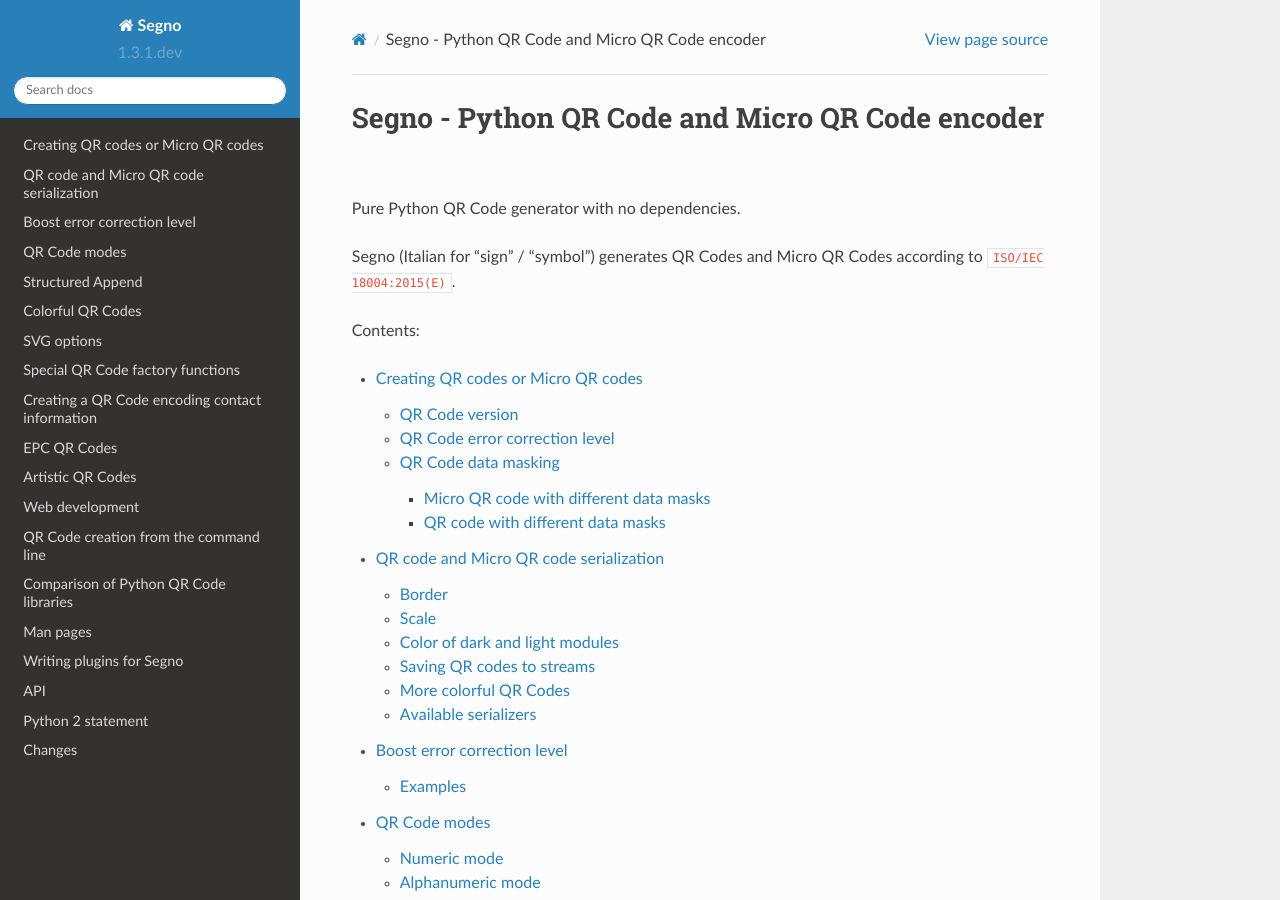
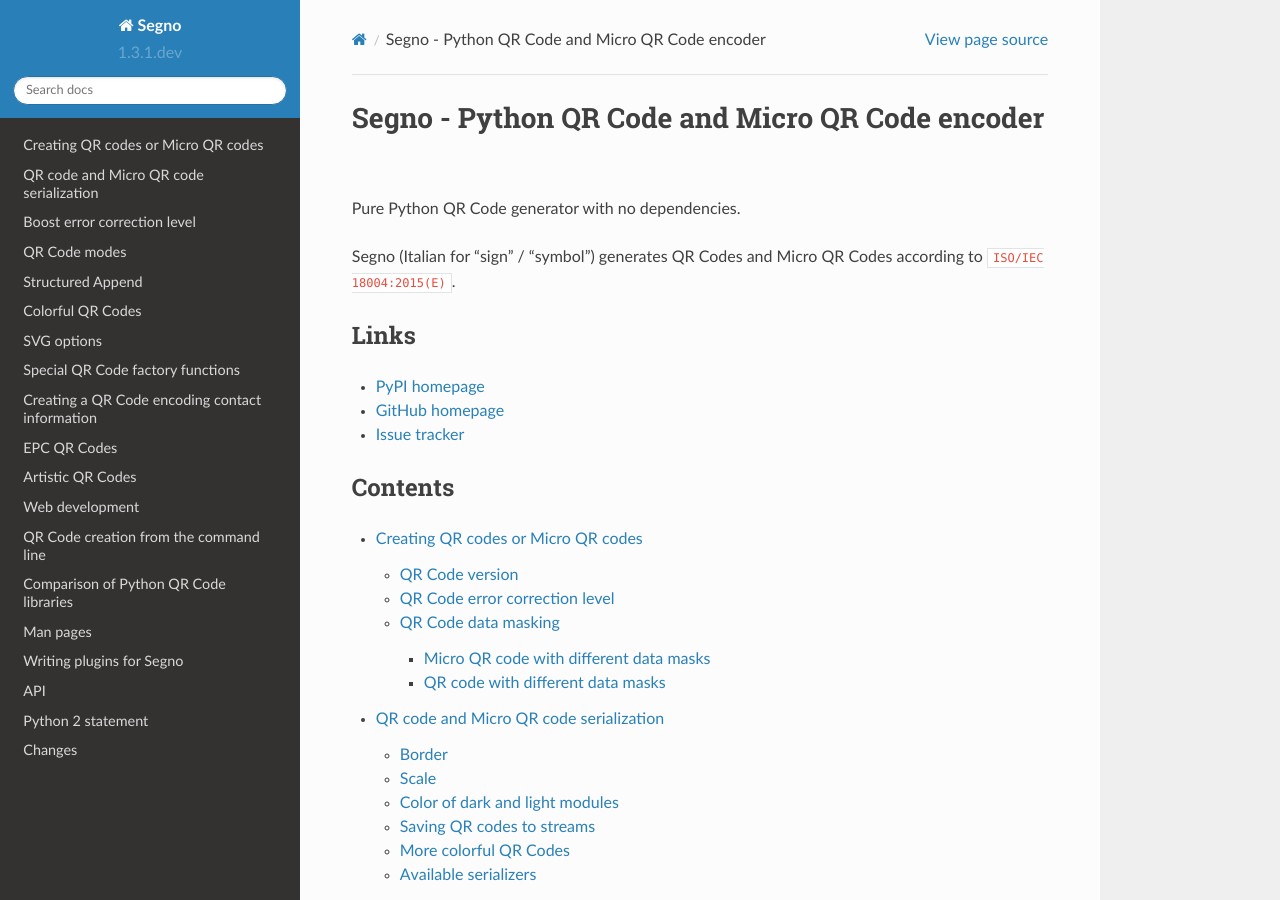
Before and after one commit to heuer/segno, a Sphinx documentation site: the page built from docs/index.rst, in a window 1280 px wide and 900 px high. Built offline with Sphinx 7.4.7 and the Read the Docs theme 2.0.0, drawn with Linux system fonts in a browser that asks for light colours; the version number is read from the project's files by our own code.

Commit message:
Added links to PyPI and GitHub

```diff
--- a/docs/index.rst
+++ b/docs/index.rst
@@ -6,7 +6,17 @@
 Segno (Italian for "sign" / "symbol") generates QR Codes and Micro QR Codes
 according to ``ISO/IEC 18004:2015(E)``.
 
-Contents:
+
+Links
+-----
+
+* `PyPI homepage <https://pypi.org/project/segno/>`_
+* `GitHub homepage <https://github.com/heuer/segno>`_
+* `Issue tracker <https://github.com/heuer/segno/issues>`_
+
+
+Contents
+--------
 
 .. toctree::
     :maxdepth: 4
```
